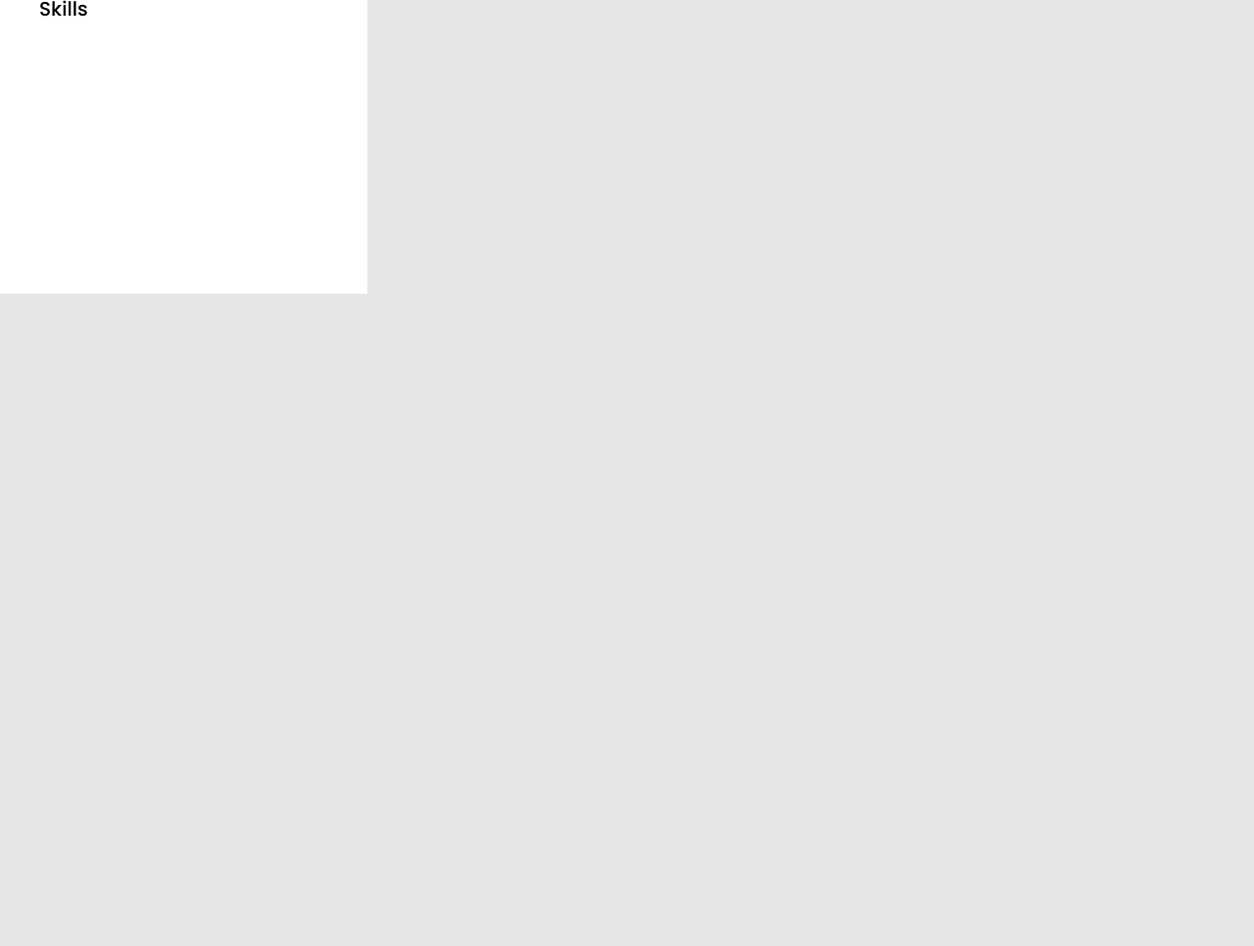
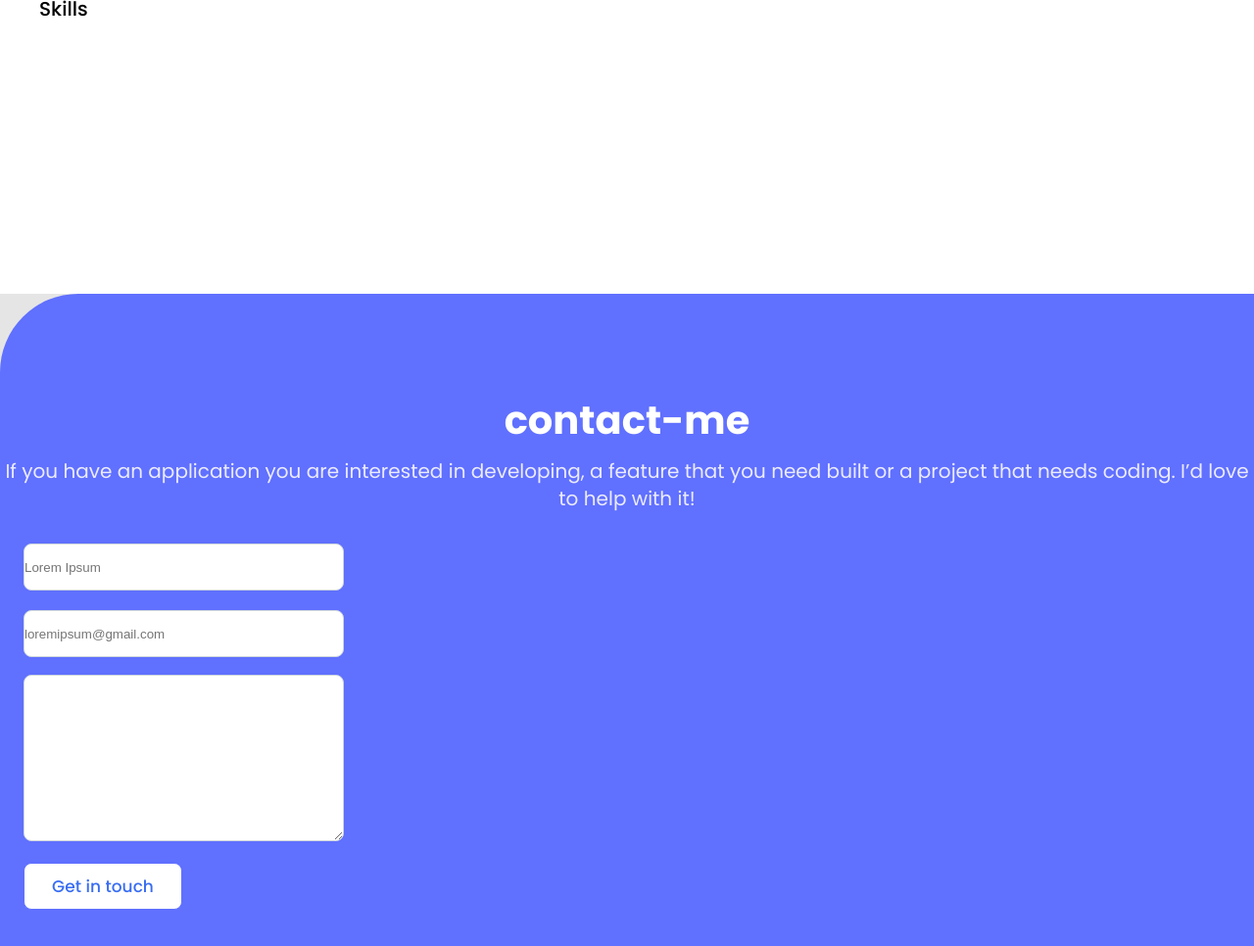
Before and after one commit to santitoot/finish-mobile-version, a plain HTML site: page index.html in a window 1280 px wide. Shown: the part 4264-5230 px from the top of the page at 98% size. Before the commit the page ends 4564 px from the top, so only its background shows below. Drawn offline with Linux system fonts and the light colour scheme.

Commit message:
contact me page

```diff
--- a/index.html
+++ b/index.html
@@ -231,6 +231,28 @@
         <img src="assets/vector.svg " alt="">
       </div>
   </section>
+
+  <section class="contact-me">
+    <form>
+      <h2>contact-me</h2>
+      <p>If you have an application you are interested in developing, a feature that you need built or a project that needs coding.
+        I’d love to help with it!</p>
+      <label for="">
+        <input type="text" id="message" placeholder="Lorem Ipsum"/>
+      </label>
+      <label for="">
+        <input type="text" id="message" placeholder="loremipsum@gmail.com"/>
+      </label>
+      <textarea id="message-box" placeholder = "">
+
+      </textarea>
+      <button class="el-botones">
+        <p>Get in touch</p>
+      </button>
+    </form>
+
+  </section>
 </body>
 
+
 </html>
--- a/style.css
+++ b/style.css
@@ -398,7 +398,7 @@ ul {
 
 .about-myself {
   background-size: cover;
-  width: 375px;
+  width: 100%;
   height: 1263px;
   display: flex;
   flex-direction: column;
@@ -423,7 +423,7 @@ ul {
 }
 
 .about-myself > main > p {
-  width: 327px;
+  width: 100%;
   height: 147px;
   font-family: Poppins, sans-serif;
   font-style: normal;
@@ -584,3 +584,93 @@ h3 {
   margin-top: 114px;
   margin-left: 215px;
 }
+
+.contact-me {
+  position: absolute;
+  width: 100%;
+  height: 779px;
+  left: 0px;
+  background: #6070ff;
+  border-top-left-radius: 80px;
+}
+
+.contact-me h2 {
+  font-family: Poppins, sans-serif;
+  font-style: normal;
+  font-weight: 700;
+  font-size: 40px;
+  line-height: 52px;
+  color: #ffffff;
+  margin-top: 103px;
+  text-align: center;
+}
+
+.contact-me p {
+  font-family: Poppins, sans-serif;
+  font-style: normal;
+  font-weight: 400;
+  font-size: 20px;
+  line-height: 28px;
+  color: #ebebff;
+  text-align: center;
+  margin-top: 12px;
+  margin-bottom: 32px;
+}
+
+.loremipsum {
+  position: absolute;
+  background: #FFFFFF;
+}
+
+input {
+  display: block;
+  border-radius: 8px;
+  border: 1px solid #CFD8DC;
+  background: #ffffff;
+  width: 327px;
+  height: 48px;
+  margin-top: 20px;
+  margin-left: 24px;
+}
+
+textarea {
+  display: block;
+  border-radius: 8px;
+  border: 1px solid #CFD8DC;
+  background: #ffffff;
+  margin-top: 18px;
+  width: 327px;
+  height: 170px;
+  margin-left: 24px;
+}
+
+.el-botones {
+  display: flex;
+  flex-direction: row;
+  align-items: center;
+  padding: 12px;
+  gap: 10px;
+  background-color: white;
+  border: 1px solid #6070ff;
+  width: 162px;
+  height: 48px;
+  border-radius: 8px;
+  cursor: pointer;
+  margin-top: 22px;
+  margin-left: 24px;
+}
+
+.el-botones p {
+  display: flex;
+  justify-content: center;
+  align-items: center;
+  width: 150px;
+  height: 24px;
+  font-family: Poppins, sans-serif;
+  font-style: normal;
+  font-weight: 500;
+  font-size: 17px;
+  line-height: 24px;
+  color: #396df2;
+  padding-top: 20px;
+}
```
Also changed, not shown: assets/contact form.png (added).
